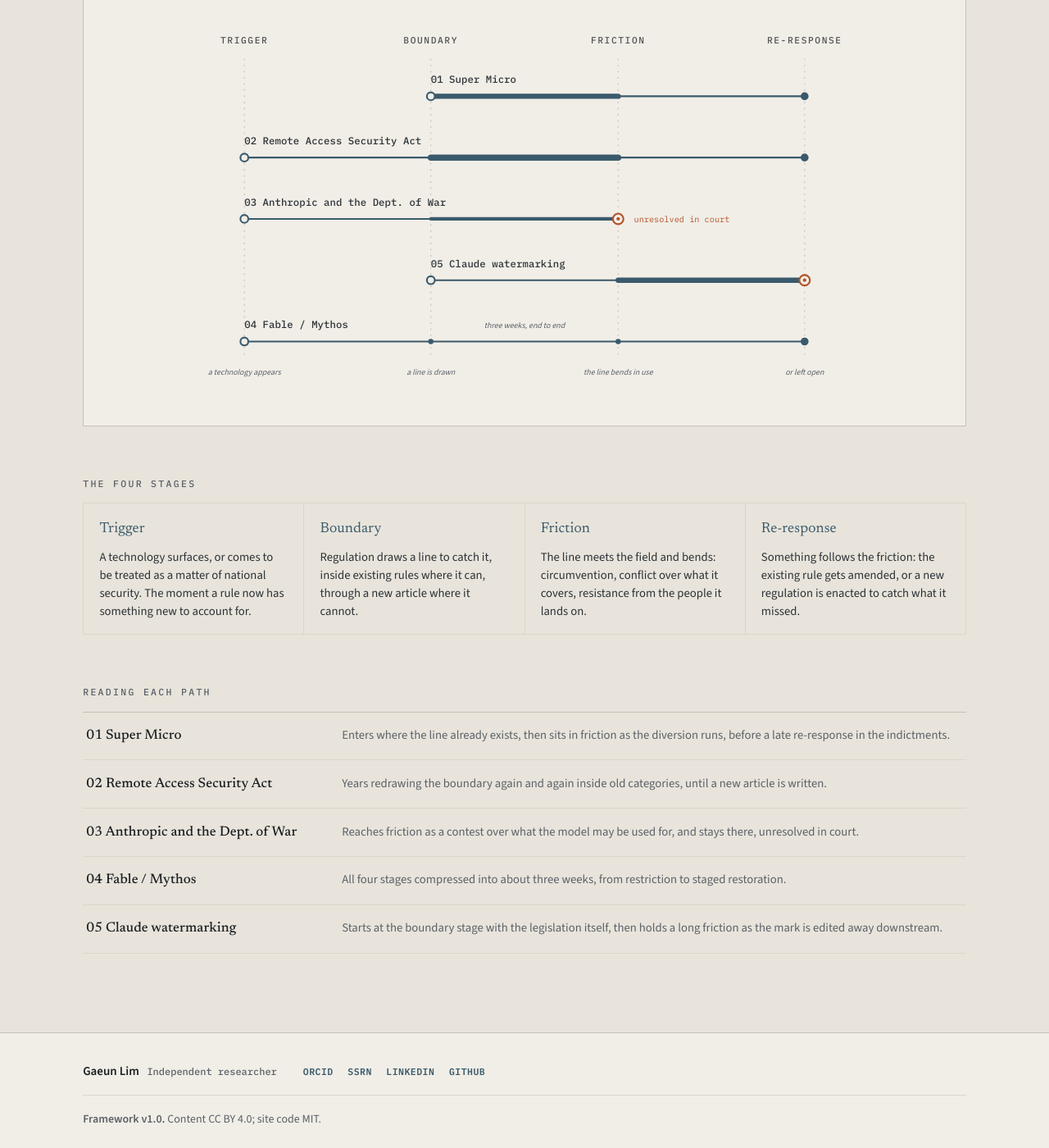
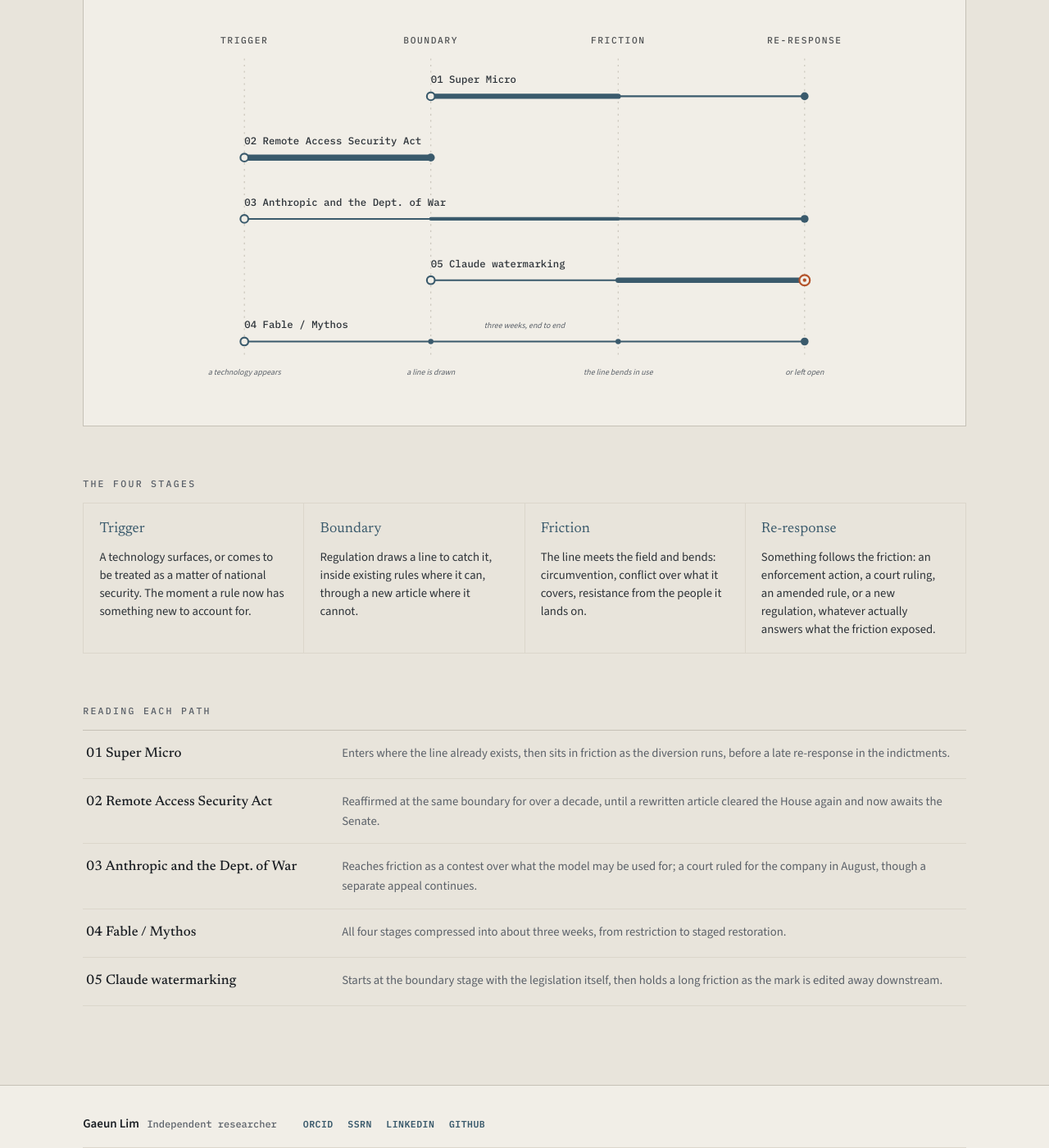
Before and after one commit to GaeunLim01/regulatory-order, a Jekyll site: the page built from framework/cycle/index.html, in a window 1280 px wide and 1400 px high, scrolled down 534 px. Shown: the whole window at 82% size. Built offline with Jekyll 4.4.1, drawn with Linux system fonts in a browser that asks for light colours.

Commit message:
Add files via upload

```diff
--- a/framework/cycle/index.html
+++ b/framework/cycle/index.html
@@ -41,20 +41,17 @@
         </g>
         <g class="tf-trace" data-case="2">
           <text class="cyc-name" x="120" y="193">02 Remote Access Security Act</text>
-          <line class="cyc-seg" x1="120" y1="208" x2="333" y2="208" stroke-width="2"/>
-          <line class="cyc-seg" x1="333" y1="208" x2="547" y2="208" stroke-width="7"/>
-          <line class="cyc-seg" x1="547" y1="208" x2="760" y2="208" stroke-width="2"/>
+          <line class="cyc-seg" x1="120" y1="208" x2="333" y2="208" stroke-width="7"/>
           <circle class="tf-node" cx="120" cy="208" r="4.5"/>
-          <circle class="tf-node--end" cx="760" cy="208" r="4.5"/>
+          <circle class="tf-node--end" cx="333" cy="208" r="4.5"/>
         </g>
         <g class="tf-trace" data-case="3">
           <text class="cyc-name" x="120" y="263">03 Anthropic and the Dept. of War</text>
           <line class="cyc-seg" x1="120" y1="278" x2="333" y2="278" stroke-width="2"/>
           <line class="cyc-seg" x1="333" y1="278" x2="547" y2="278" stroke-width="4"/>
+          <line class="cyc-seg" x1="547" y1="278" x2="760" y2="278" stroke-width="3"/>
           <circle class="tf-node" cx="120" cy="278" r="4.5"/>
-          <circle class="tf-node--flag" cx="547" cy="278" r="6"/>
-          <circle class="tf-node--flagdot" cx="547" cy="278" r="2"/>
-          <text class="tf-flaglabel cyc-flag" x="565" y="282">unresolved in court</text>
+          <circle class="tf-node--end" cx="760" cy="278" r="4.5"/>
         </g>
         <g class="tf-trace" data-case="5">
           <text class="cyc-name" x="333" y="333">05 Claude watermarking</text>
@@ -83,7 +80,7 @@
         <div class="cyc-st"><span class="cyc-st__k">Trigger</span><p>A technology surfaces, or comes to be treated as a matter of national security. The moment a rule now has something new to account for.</p></div>
         <div class="cyc-st"><span class="cyc-st__k">Boundary</span><p>Regulation draws a line to catch it, inside existing rules where it can, through a new article where it cannot.</p></div>
         <div class="cyc-st"><span class="cyc-st__k">Friction</span><p>The line meets the field and bends: circumvention, conflict over what it covers, resistance from the people it lands on.</p></div>
-        <div class="cyc-st"><span class="cyc-st__k">Re-response</span><p>Something follows the friction: the existing rule gets amended, or a new regulation is enacted to catch what it missed.</p></div>
+        <div class="cyc-st"><span class="cyc-st__k">Re-response</span><p>Something follows the friction: an enforcement action, a court ruling, an amended rule, or a new regulation, whatever actually answers what the friction exposed.</p></div>
       </div>
     </div>
 
@@ -92,8 +89,8 @@
       <p class="cov-block__head">Reading each path</p>
       <div class="cyc-reads">
         <a class="cyc-read" href="{{ '/cases/supermicro/' | relative_url }}"><b>01 Super Micro</b><span>Enters where the line already exists, then sits in friction as the diversion runs, before a late re-response in the indictments.</span></a>
-        <a class="cyc-read" href="{{ '/cases/remote-access-security-act/' | relative_url }}"><b>02 Remote Access Security Act</b><span>Years redrawing the boundary again and again inside old categories, until a new article is written.</span></a>
-        <a class="cyc-read" href="{{ '/cases/anthropic-dow/' | relative_url }}"><b>03 Anthropic and the Dept. of War</b><span>Reaches friction as a contest over what the model may be used for, and stays there, unresolved in court.</span></a>
+        <a class="cyc-read" href="{{ '/cases/remote-access-security-act/' | relative_url }}"><b>02 Remote Access Security Act</b><span>Reaffirmed at the same boundary for over a decade, until a rewritten article cleared the House again and now awaits the Senate.</span></a>
+        <a class="cyc-read" href="{{ '/cases/anthropic-dow/' | relative_url }}"><b>03 Anthropic and the Dept. of War</b><span>Reaches friction as a contest over what the model may be used for; a court ruled for the company in August, though a separate appeal continues.</span></a>
         <a class="cyc-read" href="{{ '/cases/fable-mythos/' | relative_url }}"><b>04 Fable / Mythos</b><span>All four stages compressed into about three weeks, from restriction to staged restoration.</span></a>
         <a class="cyc-read" href="{{ '/cases/claude-watermarking/' | relative_url }}"><b>05 Claude watermarking</b><span>Starts at the boundary stage with the legislation itself, then holds a long friction as the mark is edited away downstream.</span></a>
       </div>
```
